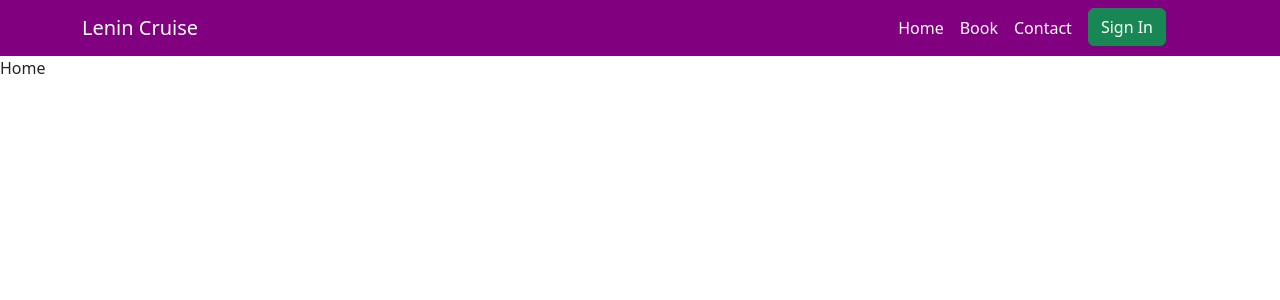
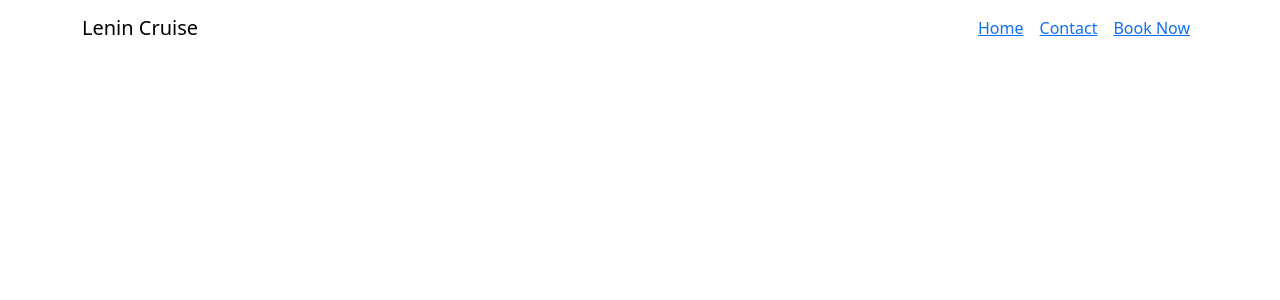
Before and after one commit to theprinceraj/Cruise-Booking-Website, a React (Vite) app in the folder frontend/: page / in a window 1280 px wide. Shown: the top 300 px of the page. Built offline with nearby package versions, Linux system fonts and the light colour scheme.

Commit message:
Navbar Additions

```diff
--- a/frontend/package.json
+++ b/frontend/package.json
@@ -24,10 +24,6 @@
         "react-dom": "^18.2.0"
     },
     "dependencies": {
-        "@emotion/react": "^11.11.4",
-        "@emotion/styled": "^11.11.5",
-        "@mui/icons-material": "^5.15.18",
-        "@mui/material": "^5.15.18",
         "bootstrap": "^5.3.3",
         "react-bootstrap": "^2.10.2",
         "react-router-dom": "^6.23.1"
--- a/frontend/src/components/ImageCard.jsx
+++ b/frontend/src/components/ImageCard.jsx
@@ -1,5 +1,9 @@
-export default function ImageCard() {
-  return (
-    <div>ImageCard</div>
-  )
+export default function ImageCard({ imageName }) {
+    return (
+        <div
+            className="image-card"
+            style={{
+                backgroundImage: `url("${imageName}")`,
+            }}></div>
+    );
 }
--- a/frontend/src/components/Navbar.jsx
+++ b/frontend/src/components/Navbar.jsx
@@ -1,35 +1,28 @@
+import Container from "react-bootstrap/Container";
 import Nav from "react-bootstrap/Nav";
 import Navbar from "react-bootstrap/Navbar";
-import Container from "react-bootstrap/Container";
-import Row from "react-bootstrap/Row";
-import Col from "react-bootstrap/Col";
-import "../styles/Navbar.css";
-
-export default function CustomNavbar() {
+import { Link } from "react-router-dom";
+export default function CollapsibleNavbar() {
     return (
-        <Navbar expand="lg" className="nav-bg" style={{background: "purple"}}>
+        <Navbar collapseOnSelect expand="lg" bg="#fafafa">
             <Container>
-                <Row className="w-100">
-                    <Col xs={12} lg={6} className="d-flex align-items-center">
-                        <Navbar.Brand href="/" className="NavbarColor">Lenin Cruise</Navbar.Brand>
-                    </Col>
-                    <Col xs={12} lg={6} className="d-flex justify-content-end">
-                        <Nav>
-                            <Nav.Item>
-                                <Nav.Link className="NavbarColor" href="/" data-bs-toggle="tooltip" data-bs-placement="bottom" title="Home">Home</Nav.Link>
-                            </Nav.Item>
-                            <Nav.Item>
-                                <Nav.Link className="NavbarColor" href="/booking" data-bs-toggle="tooltip" data-bs-placement="bottom" title="Book">Book</Nav.Link>
-                            </Nav.Item>
-                            <Nav.Item>
-                                <Nav.Link className="NavbarColor" href="/contacts" data-bs-toggle="tooltip" data-bs-placement="bottom" title="Contact">Contact</Nav.Link>
-                            </Nav.Item>
-                            <Nav.Item className="mx-2">
-                                <a class="btn btn-success" href="/authorization" role="button" data-bs-toggle="tooltip" data-bs-placement="bottom" title="Sign In">Sign In</a>
-                            </Nav.Item>
-                        </Nav>
-                    </Col>
-                </Row>
+                <Navbar.Brand href="#home">Lenin Cruise</Navbar.Brand>
+                <Navbar.Toggle aria-controls="responsive-navbar-nav" />
+                <Navbar.Collapse id="responsive-navbar-nav">
+                    <Nav className="me-auto"></Nav>
+                    <Nav.Item></Nav.Item>
+                    <Nav>
+                        <Nav.Link href="">
+                            <Link to={"/"}>Home</Link>
+                        </Nav.Link>
+                        <Nav.Link href="">
+                            <Link to={"/contact"}>Contact</Link>
+                        </Nav.Link>
+                        <Nav.Link href="">
+                            <Link to={"/booking"}>Book Now</Link>
+                        </Nav.Link>
+                    </Nav>
+                </Navbar.Collapse>
             </Container>
         </Navbar>
     );
--- a/frontend/src/index.css
+++ b/frontend/src/index.css
@@ -7,5 +7,5 @@
 
 html {
     width: 100%;
-    height: 100vh;
+    height: 100%;
 }
--- a/frontend/src/main.jsx
+++ b/frontend/src/main.jsx
@@ -5,9 +5,8 @@ import "bootstrap/dist/css/bootstrap.min.css";
 import { createBrowserRouter, RouterProvider } from "react-router-dom";
 import Home from "./pages/Home.jsx";
 import Booking from "./pages/Booking.jsx";
-import Navbar from "./components/Navbar.jsx";
-import Contacts from "./pages/Contacts";
-import SignUpLogin from "./components/SignUpLogin";
+import Contact from "./pages/Contact";
+import SignUpLogin from "./pages/SignUpLogin.jsx";
 
 const router = createBrowserRouter([
     {
@@ -19,8 +18,8 @@ const router = createBrowserRouter([
         element: <Booking />,
     },
     {
-        path: "/contacts",
-        element: <Contacts />,
+        path: "/contact",
+        element: <Contact />,
     },
     {
         path: "/authorization",
@@ -30,7 +29,6 @@ const router = createBrowserRouter([
 
 ReactDOM.createRoot(document.getElementById("root")).render(
     <React.StrictMode>
-        <Navbar />
         <RouterProvider router={router} />
     </React.StrictMode>
 );
--- /dev/null
+++ b/frontend/src/pages/Contact.jsx
@@ -0,0 +1,10 @@
+
+function Contact() {
+  return (
+    <div>
+      Contact
+    </div>
+  )
+}
+
+export default Contact;
--- a/frontend/src/pages/Contacts.jsx
+++ /dev/null
@@ -1,10 +0,0 @@
-
-function Contacts() {
-  return (
-    <div>
-      Contacts
-    </div>
-  )
-}
-
-export default Contacts;
--- a/frontend/src/pages/Home.jsx
+++ b/frontend/src/pages/Home.jsx
@@ -1,8 +1,15 @@
-
+import Container from "react-bootstrap/esm/Container.js";
+import ImageCard from "../components/ImageCard.jsx";
+import Navbar from "../components/Navbar.jsx";
 export default function Home() {
-  return (
-    <>
-      <div>Home</div>
-    </>
-  )
+    return (
+        <>
+            <Navbar />
+            <Container>
+                <ImageCard imageName="image1.jpg" />
+                <ImageCard imageName="image2.avif" />
+                <ImageCard imageName="image3.avif" />
+            </Container>
+        </>
+    );
 }
```
Also changed, not shown: frontend/src/pages/SignUpLogin.jsx (renamed from frontend/src/components/SignUpLogin.jsx), 1 other file (tests, documents, lock files or other folders).
